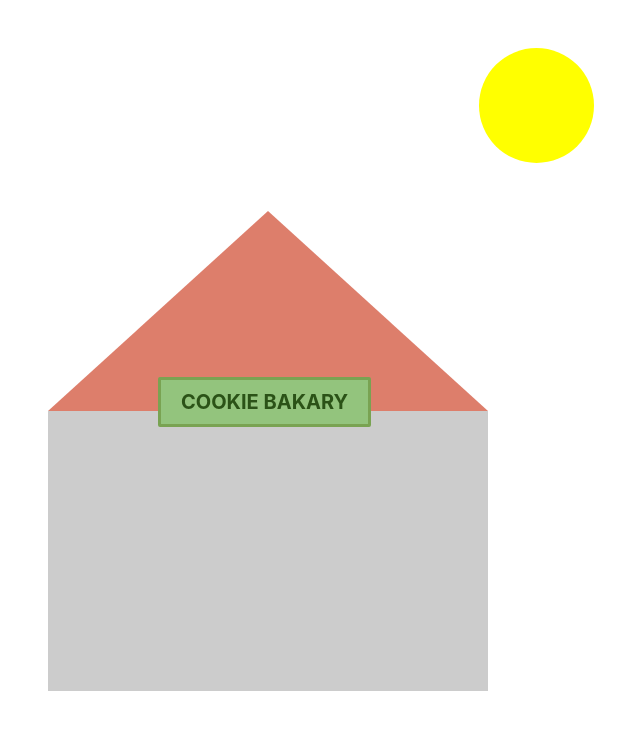
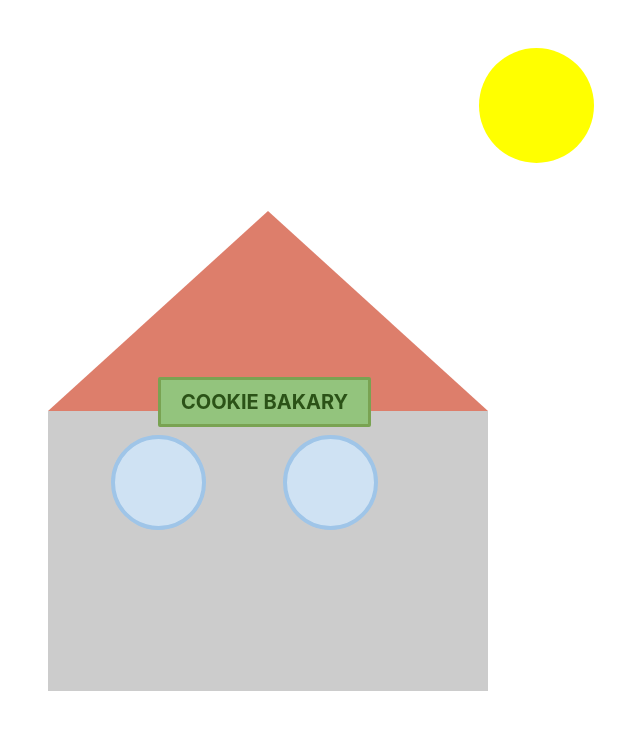
Before and after one commit to websavar/cookie-bakery, a React (Create React App) app: page / in a window 1280 px wide. Shown: the top 730 px of the page, without its empty margins (372-1012 px from the left). Built offline with nearby package versions, Linux system fonts and the light colour scheme.

Commit message:
Add window component; change house name to bakery

```diff
--- a/src/App.js
+++ b/src/App.js
@@ -1,7 +1,8 @@
 import React, { useState } from 'react';
+
 import './App.css';
-import Sun from './components/Sun/index';
-import House from './components/House';
+import Sun from './components/Sun';
+import Bakery from './components/Bakery';
 
 const App = () => {
 
@@ -17,7 +18,7 @@ const App = () => {
                 sun={sunState}
                 click={sunHandler}
             />
-            <House />
+            <Bakery />
         </div>
     )
 }
--- /dev/null
+++ b/src/components/Bakery/Window/index.js
@@ -0,0 +1,13 @@
+import React from 'react';
+import './index.scss';
+
+const Window = () => {
+
+    return (
+        <div className="align-self-start">
+            <div className="window"></div>
+        </div>
+    )
+}
+
+export default Window;
--- /dev/null
+++ b/src/components/Bakery/Window/index.scss
@@ -0,0 +1,20 @@
+$window-bg-color: #cfe2f3;
+$window-border-color: #9fc5e8;
+$window-hover-color: #c5c5c5;
+
+.window {
+    height: 95px;
+    background: url(../../../images/cookie.png) no-repeat $window-bg-color;
+    background-position: 200px;
+    background-size: 100%;
+    border: 4px solid $window-border-color;
+    border-radius: 50%;
+    cursor: grab;
+    transition: 1s;
+    width: 95px;
+
+    &:hover{
+        background-color:rgba(0,0,0,0);
+        background-color:$window-hover-color;
+    }
+}
--- /dev/null
+++ b/src/components/Bakery/index.js
@@ -0,0 +1,28 @@
+import React from 'react';
+
+import './index.scss';
+import Roof from './Roof';
+import Sign from './Sign';
+import Window from './Window'
+
+const Bakery = () => {
+
+    return (
+        <div className="d-flex flex-column col-12 m-auto mb-5">
+            <div className="position-relative m-auto">
+                <Roof />
+                <Sign />
+            </div>
+            <div className="body d-flex m-auto">
+                <div className="col-6 d-inline-flex justify-content-center pt-4">
+                    <Window />
+                </div>
+                <div className="col-6 d-inline-flex pt-4">
+                    <Window />
+                </div>
+            </div>
+        </div>
+    )
+}
+
+export default Bakery;
--- a/src/components/House/index.js
+++ /dev/null
@@ -1,21 +0,0 @@
-import React from 'react';
-
-import './index.scss';
-import Roof from './Roof';
-import Sign from './Sign';
-
-const House = () => {
-
-    return (
-        <div className="d-flex flex-column col-12 m-auto mb-5">
-            <div className="position-relative m-auto">
-                <Roof />
-                <Sign />
-            </div>
-            <div className="body m-auto">
-            </div>
-        </div>
-    )
-}
-
-export default House;
```
Also changed, not shown: src/components/Bakery/Roof/index.js (renamed from src/components/House/Roof/index.js), src/components/Bakery/Roof/index.scss (renamed from src/components/House/Roof/index.scss), src/components/Bakery/Sign/index.js (renamed from src/components/House/Sign/index.js), src/components/Bakery/Sign/index.scss (renamed from src/components/House/Sign/index.scss), src/components/Bakery/index.scss (renamed from src/components/House/index.scss), src/images/cookie.png (added).
